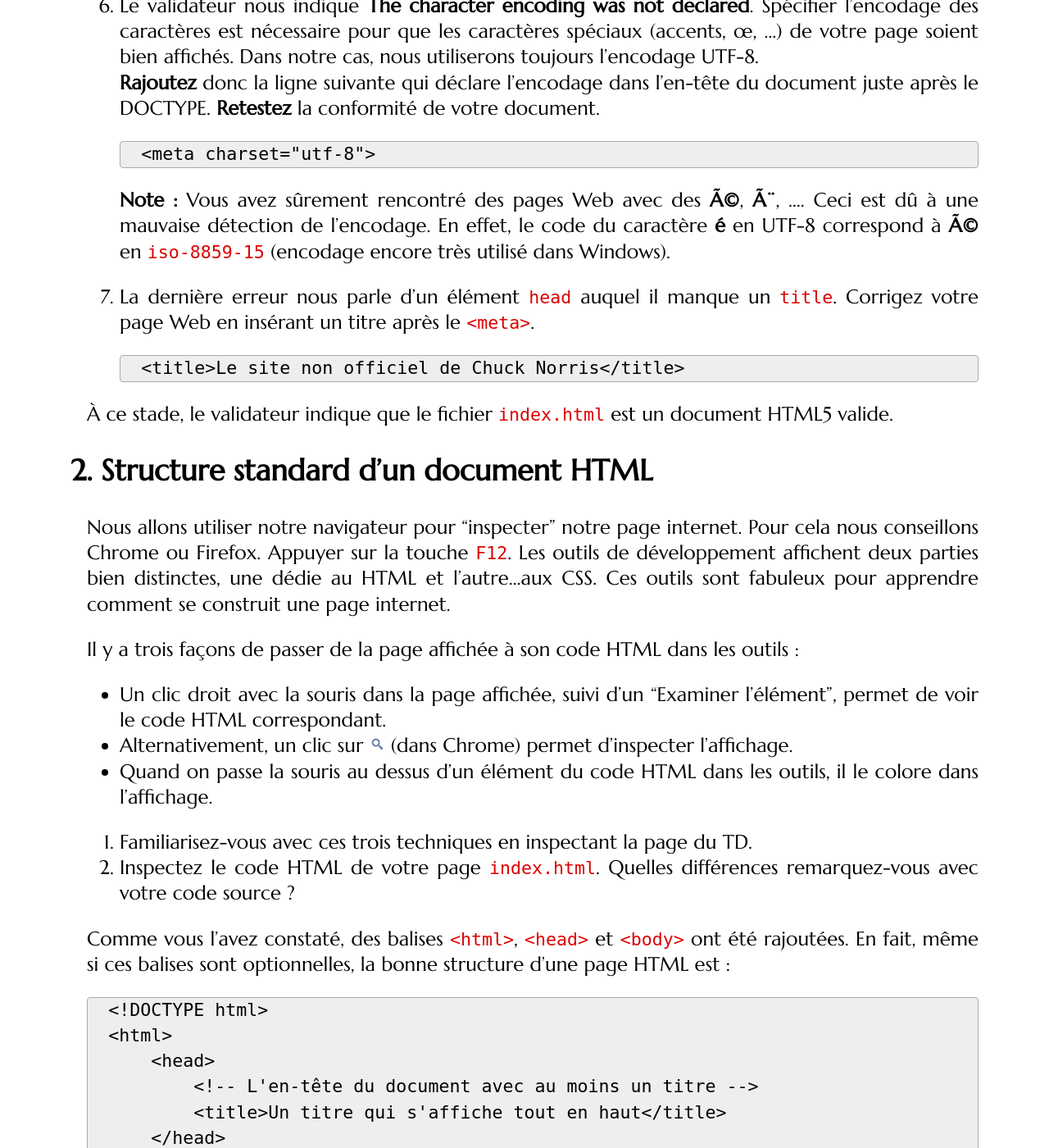
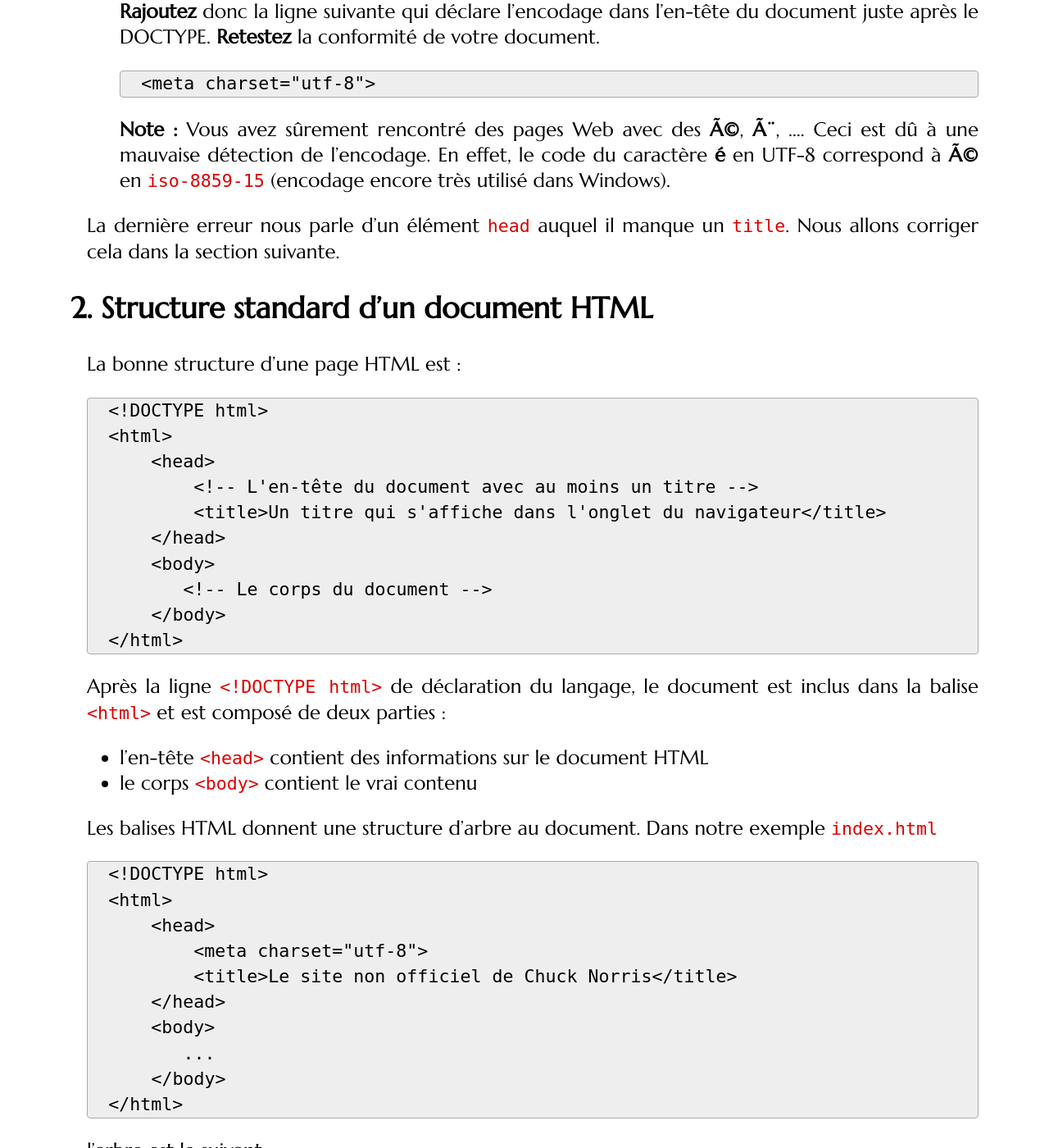
Before and after one commit to romainlebreton/R1.02-DeveloppementInterfacesWeb, a Jekyll site: the page built from tutorials/tutorial1.md, in a window 1280 px wide and 1400 px high, scrolled down 2143 px. Shown: the whole window at 82% size. Built offline with Jekyll 4.4.1, drawn with Linux system fonts in a browser that asks for light colours; some web fonts are replaced; comment, search, counter and statistics services are not loaded; some of the changed text lies outside the part shown.

Commit message:
review TD

```diff
--- a/tutorials/tutorial1.md
+++ b/tutorials/tutorial1.md
@@ -9,7 +9,7 @@
 partie :
 
 1. **HTML** : Le fichier HTML contient la structure de la page et son contenu ;
-En plus du texte brut, il donne du sens au texte en indiquant ce qui relève
+en plus du texte brut, il donne du sens au texte en indiquant ce qui relève
 d'un paragraphe, d'un titre, *etc*, à l'aide de balises (exemple `<p>`,
 `<title>`,...);
 
@@ -29,21 +29,6 @@
 que l'on peut ajouter à notre contenu brut. Nous verrons ensuite dans la
 [deuxième partie du TD](tutorial2.html) comment atteindre le rendu proposé par
 [target.png]({{site.baseurl}}/assets/target.png) en réalisant un fichier CSS.
-
-<!--
-utilisons pour consulter les documents disponibles sur le World Wide Web (on
-cite principalement Chrome, Firefox et Internet Explorer/Edge).  Il sert
-principalement à visualiser via un moteur de rendu des sites dont le contenu est
-obtenu par le protocole HTTP.
-
-Internet =/ WWW
-
-  Il s'agit de pages dont le contenu est déjà connu et stocké
-sous forme de fichier HTML (par exemple, une base encyclopédique) et que
-l'utilisateur va consulter.  Il peut s'agir plus généralement de votre site
-internet à vous ou d'un petit site de fan qui n'a pas vocation à être modifier
-tous les jours.
--->
 
 
 ## Transformation d'un document texte en un document HTML
@@ -81,12 +66,6 @@
 2. Sauvegardez ce fichier en local en le renommant `index.html`. Ouvrir le
 fichier dans un navigateur. Quelles différences observez-vous ?
 
-   <!-- 3. Saut de ligne et commentaires HTML mangées -->
-
-
-3. Rajoutez votre première balise : Écrivez un titre au document et entourez-le
-   des balises ouvrantes `<h1>` et fermant `</h1>` pour signifier que c'est bien
-   un titre.
 
 3. Notre document `index.html` est bien interprété comme un document HTML par le
 navigateur. Cependant que se passe-t-il lorsque l'on teste sa conformité au
@@ -131,47 +110,19 @@
      du caractère **é** en UTF-8 correspond à **Ã©** en `iso-8859-15` (encodage
      encore très utilisé dans Windows).
 
-4. La dernière erreur nous parle d'un élément `head` auquel il manque un `title`.
-Corrigez votre page Web en insérant un titre après le `<meta>`.
-
-   ~~~
-   <title>Le site non officiel de Chuck Norris</title>
-   ~~~
-   {:.html}
-
-À ce stade, le validateur indique que le fichier `index.html` est un document
-HTML5 valide.
-
+La dernière erreur nous parle d'un élément `head` auquel il manque un `title`.
+Nous allons corriger cela dans la section suivante.
 
 ## Structure standard d'un document HTML
 
-Nous allons utiliser notre navigateur pour "inspecter" notre page internet.
-Pour cela nous conseillons Chrome ou Firefox. Appuyer sur la touche `F12`. Les
-outils de développement affichent deux parties bien distinctes, une dédie au
-HTML et l'autre...aux CSS.  Ces outils sont fabuleux pour apprendre comment se
-construit une page internet.
-
-Il y a trois façons de passer de la page affichée à son code HTML dans les outils :
-
-* Un clic droit avec la souris dans la page affichée, suivi d'un "Examiner l'élément", permet de voir le code HTML correspondant.
-* Alternativement, un clic sur
-![inspecteur]({{site.baseurl}}/assets/magnifying.png) (dans Chrome) permet
-d'inspecter l'affichage.
-* Quand on passe la souris au dessus d'un élément du code HTML dans les outils,
-  il le colore dans l'affichage.
-
-1. Familiarisez-vous avec ces trois techniques en inspectant la page du TD.
-2. Inspectez le code HTML de votre page `index.html`. Quelles différences
-remarquez-vous avec votre code source ?
-
-Comme vous l'avez constaté, des balises `<html>`, `<head>` et `<body>` ont été rajoutées. En fait, même si ces balises sont optionnelles, la bonne structure d'une page HTML est :
+La bonne structure d'une page HTML est :
 
 ~~~
 <!DOCTYPE html>
 <html>
     <head>
         <!-- L'en-tête du document avec au moins un titre -->
-        <title>Un titre qui s'affiche tout en haut</title>
+        <title>Un titre qui s'affiche dans l'onglet du navigateur</title>
     </head>
     <body>
 	   <!-- Le corps du document -->
@@ -224,8 +175,27 @@
 </div>
 
 
+## Outil de développements Web
 
-<!-- parle-t-on des attributs des balises ? -->
+Dans la suite du TD, nous allons utiliser notre navigateur pour "inspecter" notre page internet.
+Pour cela nous conseillons Chrome ou Firefox. Appuyer sur la touche `F12`. Les
+outils de développement affichent deux parties bien distinctes, une dédie au
+HTML et l'autre...aux CSS.  Ces outils sont fabuleux pour apprendre comment se
+construit une page internet.
+
+Il y a trois façons de s'interesser à un élément en particulier :
+
+* Un clic droit avec la souris dans la page affichée, suivi d'un "Inspecter/Examiner l'élément", permet de voir le code HTML correspondant dans l'outil de développement.
+* Un clic sur ![inspecteur]({{site.baseurl}}/assets/magnifying.png) dans l'outil de développement permet
+d'aller inspecter une zone d'interet dans la page (par survol avec la souris).
+* Quand on passe la souris au dessus d'un élément dans l'outil de développement, il le colore dans la page.
+
+1. Familiarisez-vous avec ces trois techniques en inspectant la page du TD.
+Par exemple faite un clic droit sur l'élement "il y a trois façons..." puis "inspecter l'élement".
+L'outil de dévellopement doit vous présenter le code html et vous positionner directement sur `<p>Il y a `.
+
+
+<!-- Hé ! ceci est un commentaire HTML, vous n'êtes pas censé le voir, à moins que vous ne sachiez utiliser les outils de développeurs  ? -->
 
 ## Les Commentaires en HTML
 
```
Also changed, not shown: other parts of tutorials/tutorial1.md (+1 -1 lines), assets/index.txt (+1 -7 lines).
